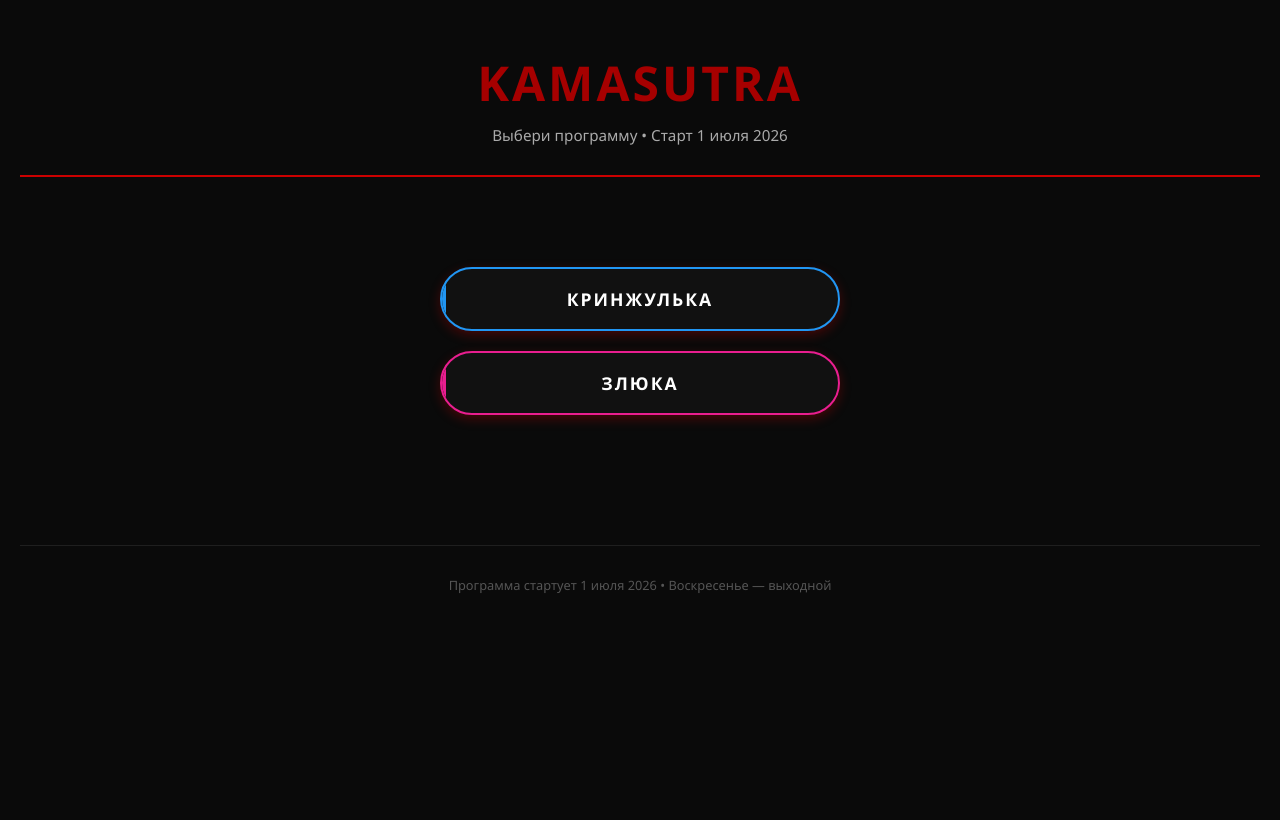
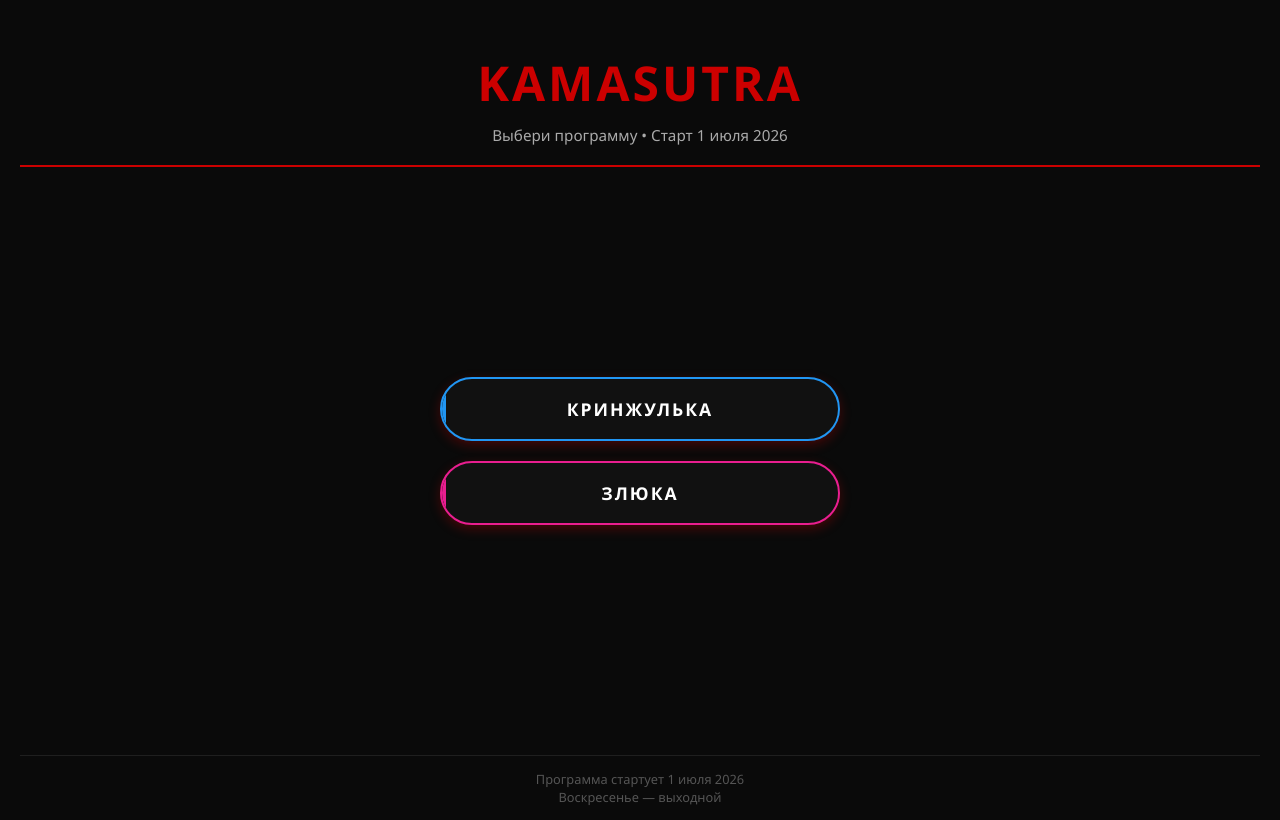
Before and after one commit to x-xxplro/Kamasutra, a plain HTML site: page frontend/index.html in a window 1280 px wide. Drawn offline with Linux system fonts and the light colour scheme.

Commit message:
Финал

```diff
--- a/frontend/css/index.css
+++ b/frontend/css/index.css
@@ -1,23 +1,35 @@
 /* === ГЛАВНЫЙ ЭКРАН === */
 
+html, body {
+  height: 100%;
+  margin: 0;
+}
+
+.container {
+  min-height: 100vh;
+  display: flex;
+  flex-direction: column;
+}
+
+/* Заголовок */
 .header {
   text-align: center;
-  margin-bottom: 50px;
-  padding: 30px 0;
-  border-bottom: 2px solid var(--accent);
+  margin-bottom: 30px;
+  padding: 30px 0 20px;
+  border-bottom: 2px solid #cc0000;
 }
 
 .header h1 {
   font-size: 3rem;
   font-weight: 800;
   letter-spacing: 3px;
-  color: #a60000;
+  color: #cc0000;
   text-transform: uppercase;
   margin-bottom: 10px;
 }
 
 .subtitle {
-  color: var(--text-secondary);
+  color: #aaa;
   font-size: 0.95rem;
   margin-top: 8px;
 }
@@ -30,7 +42,7 @@
   align-items: center;
   justify-content: center;
   gap: 30px;
-  padding: 40px 0;
+  padding: 20px 0;
 }
 
 .buttons {
@@ -41,20 +53,20 @@
   gap: 20px;
 }
 
-/* Кнопка "для парня" */
+/* Кнопка "Кринжулька" */
 .btn-male {
-  background: var(--surface);
+  background: #111;
   border: 2px solid #2196f3;
   color: #fff;
   font-weight: 700;
   padding: 18px 32px;
-  border-radius: var(--radius-btn);
+  border-radius: 40px;
   font-size: 1.1rem;
   cursor: pointer;
-  transition: all var(--transition);
+  transition: all 0.2s ease;
   text-transform: uppercase;
   letter-spacing: 2px;
-  font-family: var(--font);
+  font-family: 'Segoe UI', sans-serif;
   position: relative;
   overflow: hidden;
 }
@@ -80,20 +92,20 @@
   transform: scale(0.98);
 }
 
-/* Кнопка "для девушки" */
+/* Кнопка "Злюка" */
 .btn-female {
-  background: var(--surface);
+  background: #111;
   border: 2px solid #e91e90;
   color: #fff;
   font-weight: 700;
   padding: 18px 32px;
-  border-radius: var(--radius-btn);
+  border-radius: 40px;
   font-size: 1.1rem;
   cursor: pointer;
-  transition: all var(--transition);
+  transition: all 0.2s ease;
   text-transform: uppercase;
   letter-spacing: 2px;
-  font-family: var(--font);
+  font-family: 'Segoe UI', sans-serif;
   position: relative;
   overflow: hidden;
 }
@@ -122,24 +134,24 @@
 /* Подсказка */
 .hint {
   font-size: 0.85rem;
-  color: var(--text-secondary);
+  color: #aaa;
   text-align: center;
   min-height: 1.5em;
-  transition: color var(--transition);
+  transition: color 0.2s;
 }
 
 .hint--active {
-  color: var(--accent);
+  color: #cc0000;
 }
 
 /* Футер */
 .footer {
   text-align: center;
-  padding: 30px 0;
-  color: var(--text-muted);
+  padding: 14px 0;
+  color: #555;
   font-size: 0.8rem;
   border-top: 1px solid #1f1f1f;
-  margin-top: 40px;
+  margin-top: 0;
 }
 
 @media (max-width: 700px) {
--- a/frontend/index.html
+++ b/frontend/index.html
@@ -27,7 +27,7 @@
     </main>
 
     <footer class="footer">
-      <p>Программа стартует 1 июля 2026 &bull; Воскресенье — выходной</p>
+      <p>Программа стартует 1 июля 2026 <br> Воскресенье — выходной</p>
     </footer>
   </div>
 
```
Also changed, not shown: frontend/css/train.css (+5 -3 lines).
